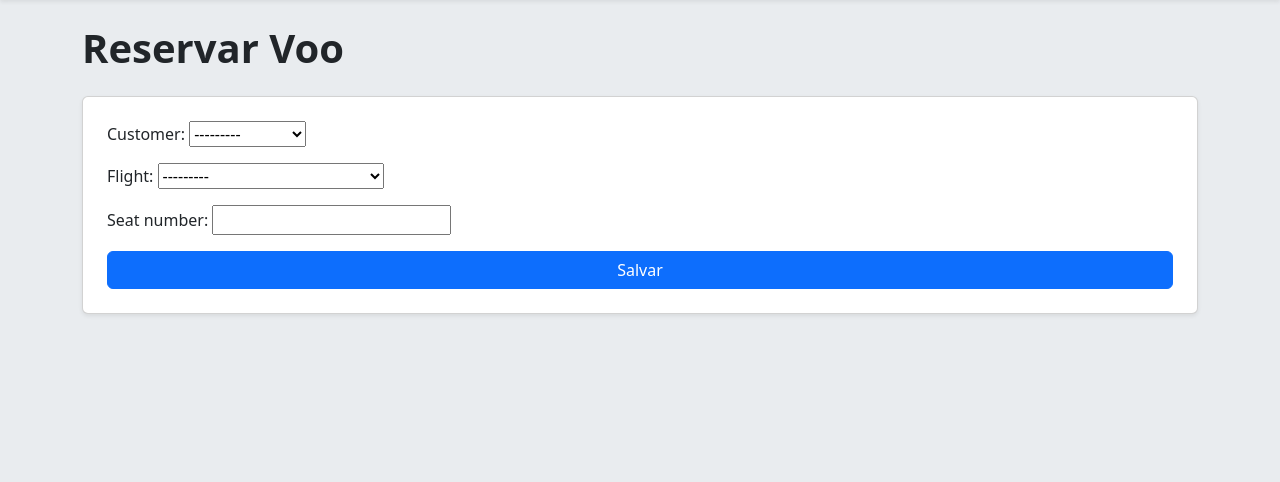
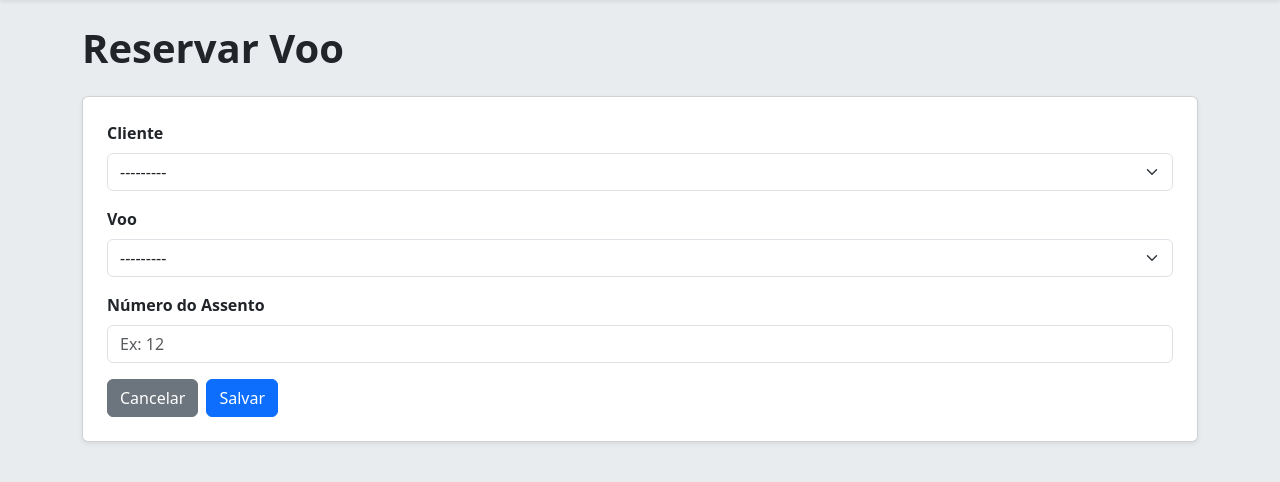
Before and after one commit to gustavo-cigaran/flight-reservation-system, a Django app: page /reserve/ in a window 1280 px wide. Shown: the part 72-554 px from the top of the page. Run offline with Django 5.2, Linux system fonts and the light colour scheme; a user stored in the database is signed in; tables that the repository leaves empty hold one stand-in row (values such as "Sample post").

Commit message:
refactor(ui): improve templates forms

```diff
--- a/flight_reservation/core/forms.py
+++ b/flight_reservation/core/forms.py
@@ -15,6 +15,15 @@ class ReservationForm(forms.ModelForm):
     class Meta:
         model = Reservation
         fields = ['customer', 'flight', 'seat_number']
+        widgets = {
+            'customer': forms.Select(attrs={'class': 'form-select'}),
+            'flight': forms.Select(attrs={'class': 'form-select'}),
+            'seat_number': forms.NumberInput(attrs={
+                'class': 'form-control',
+                'placeholder': 'Ex: 12',
+                'min': '1'
+            }),
+        }
 
     def clean(self):
         cleaned_data = super().clean()
--- a/flight_reservation/core/templates/create_reservation.html
+++ b/flight_reservation/core/templates/create_reservation.html
@@ -7,7 +7,32 @@
 
     <form method="POST" class="card p-4 shadow-sm">
         {% csrf_token %}
-        {{ form.as_p }}
-        <button type="submit" class="btn btn-primary">Salvar</button>
+        <div class="mb-3">
+            <label for="{{ form.customer.id_for_label }}" class="form-label fw-semibold">Cliente</label>
+            {{ form.customer }}
+            {% if form.customer.errors %}
+                <div class="text-danger small mt-1">{{ form.customer.errors }}</div>
+            {% endif %}
+        </div>
+        <div class="mb-3">
+            <label for="{{ form.flight.id_for_label }}" class="form-label fw-semibold">Voo</label>
+            {{ form.flight }}
+            {% if form.flight.errors %}
+                <div class="text-danger small mt-1">{{ form.flight.errors }}</div>
+            {% endif %}
+        </div>
+        <div class="mb-3">
+            <label for="{{ form.seat_number.id_for_label }}" class="form-label fw-semibold">Número do Assento</label>
+            {{ form.seat_number }}
+            {% if form.seat_number.errors %}
+                <div class="text-danger small mt-1">{{ form.seat_number.errors }}</div>
+            {% endif %}
+        </div>
+        <div class="d-flex gap-2">
+            <a href="/flights/" class="btn btn-secondary">Cancelar</a>
+            <button type="submit" class="btn btn-primary">Salvar</button>
+        </div>
     </form>
+</div>
+
 {% endblock %}
--- a/flight_reservation/core/templates/customer_list.html
+++ b/flight_reservation/core/templates/customer_list.html
@@ -7,6 +7,7 @@
         <h1 class="text-dark fw-bold mb-0">Clientes</h1>
         <a href="/customers/register/" class="btn btn-primary">Registrar Cliente</a>
     </div>
+    {% if customers %}
         <table class="table table-striped">
             <thead>
                 <tr>
@@ -36,4 +37,7 @@
                 {% endfor %}
             </tbody>
         </table>
+    {% else %}
+        <p class="text-muted">Nenhum cliente registrado.</p>
+    {% endif %}
 {% endblock %}
--- a/flight_reservation/core/templates/flight_detail.html
+++ b/flight_reservation/core/templates/flight_detail.html
@@ -16,4 +16,7 @@
     <div class="card p-4 shadow-sm mb-4">
         <p class="form-label">{{ occupied_seats|join:", " }}</p>
     </div>
+    <a href="/flights/edit/{{ flight.id }}/" class="btn btn-primary">Editar Voo</a>
+    <a href="/flights/delete/{{ flight.id }}/" class="btn btn-danger">Deletar Voo</a>
+    <a href="/flights/" class="btn btn-secondary">Voltar para Lista de Voos</a>
 {% endblock %}
--- a/flight_reservation/core/templates/flight_list.html
+++ b/flight_reservation/core/templates/flight_list.html
@@ -7,6 +7,7 @@
         <h1 class="text-dark fw-bold mb-0">Voos</h1>
         <a href="/flights/register/" class="btn btn-primary">Registrar Voo</a>
     </div>
+    {% if flights %}
         <table class="table">
             <thead>
                 <tr>
@@ -36,4 +37,7 @@
                 {% endfor %}
             </tbody>
         </table>
+    {% else %}
+        <p class="text-muted">Nenhum voo registrado.</p>
+    {% endif %}
 {% endblock %}
--- a/flight_reservation/core/templates/flight_registration.html
+++ b/flight_reservation/core/templates/flight_registration.html
@@ -3,7 +3,7 @@
 {% block title %}Cadastrar Voo{% endblock %}
 
 {% block content %}
-    <h1 class="text-dark fw-bold m4w-bold mb-4">Cadastrar Voo</h1>
+    <h1 class="text-dark fw-bold mb-4">Cadastrar Voo</h1>
 
     <form method="POST" class="card p-4 shadow-sm">
         {% csrf_token %}
```
Also changed, not shown: flight_reservation/core/templates/edit_airplane.html (+17 -1 lines), flight_reservation/core/templates/edit_customer.html (+6 -6 lines). Lines whose indentation alone changed are shown as unchanged.
